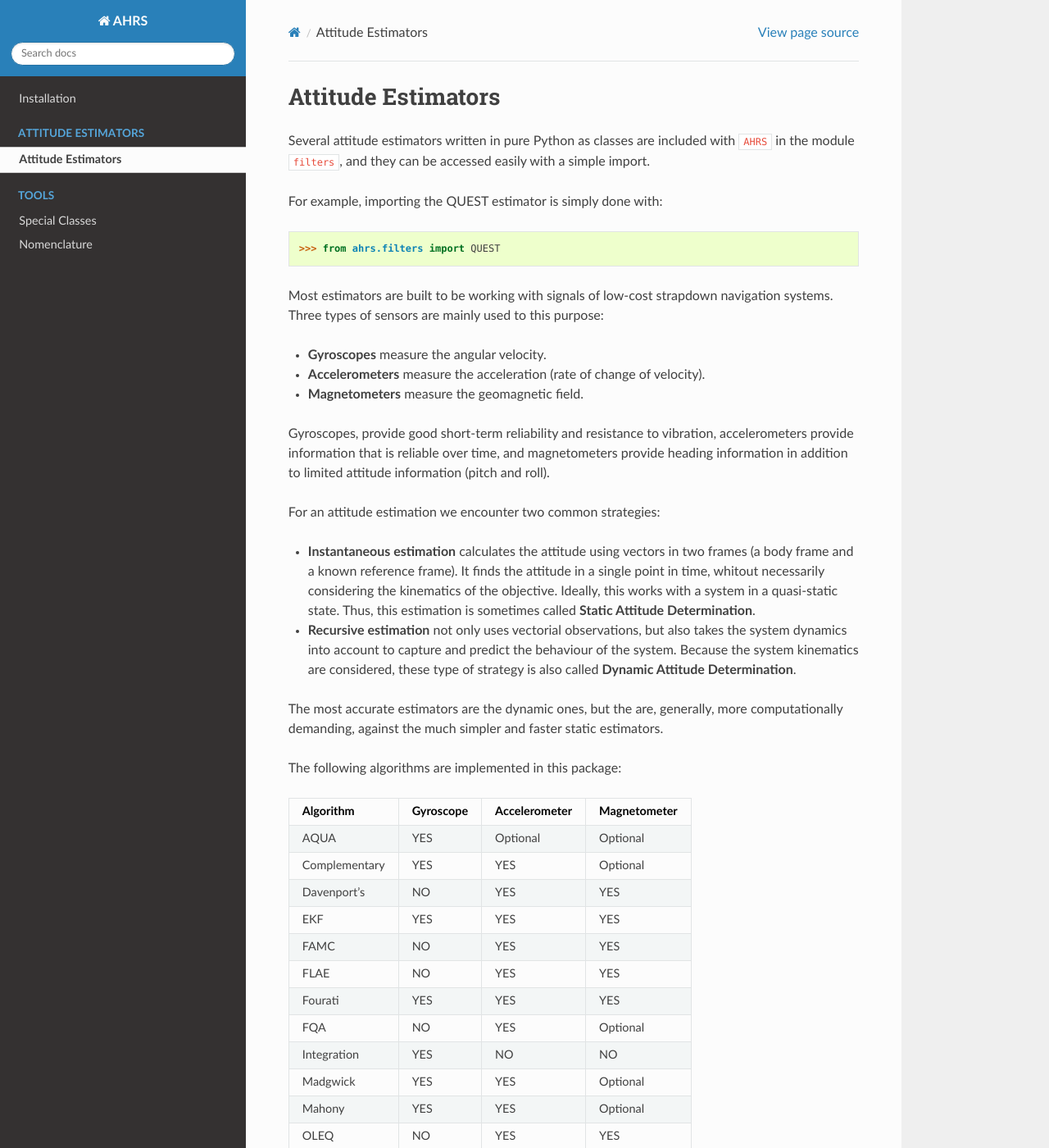
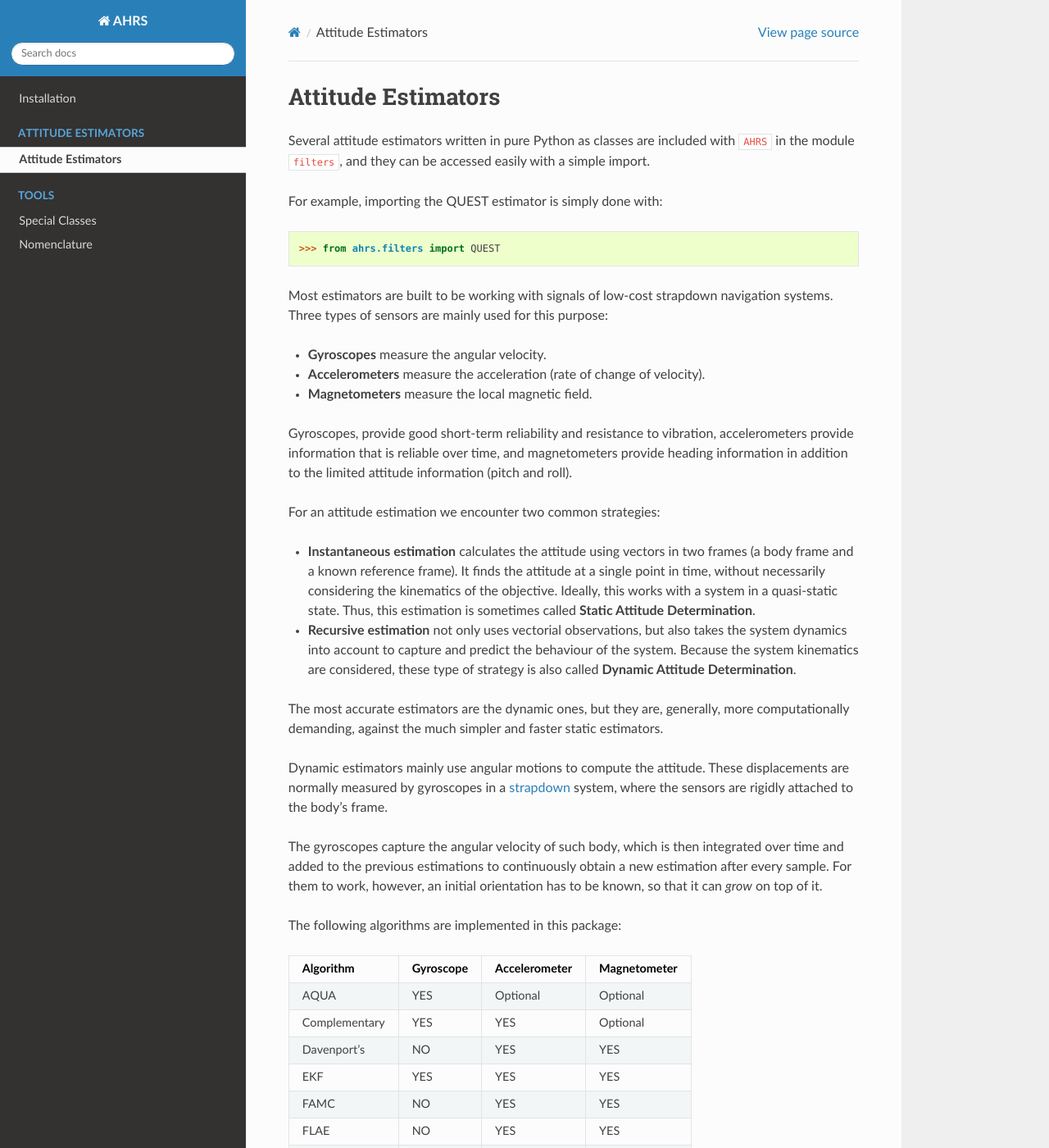
Before and after one commit to Mayitzin/ahrs, a Sphinx documentation site: the page built from docs/source/filters.rst, in a window 1280 px wide and 1400 px high. Shown: the whole window at 82% size. Built offline with Sphinx 7.4.7 and the Read the Docs theme 2.0.0, drawn with Linux system fonts in a browser that asks for light colours.

Commit message:
Add information about dynamic estimators.

```diff
--- a/docs/source/filters.rst
+++ b/docs/source/filters.rst
@@ -13,22 +13,22 @@ For example, importing the QUEST estimator is simply done with:
    >>> from ahrs.filters import QUEST
 
 Most estimators are built to be working with signals of low-cost strapdown
-navigation systems. Three types of sensors are mainly used to this purpose:
+navigation systems. Three types of sensors are mainly used for this purpose:
 
 - **Gyroscopes** measure the angular velocity.
 - **Accelerometers** measure the acceleration (rate of change of velocity).
-- **Magnetometers** measure the geomagnetic field.
+- **Magnetometers** measure the local magnetic field.
 
 Gyroscopes, provide good short-term reliability and resistance to vibration,
 accelerometers provide information that is reliable over time, and
-magnetometers provide heading information in addition to limited attitude
+magnetometers provide heading information in addition to the limited attitude
 information (pitch and roll).
 
 For an attitude estimation we encounter two common strategies:
 
 - **Instantaneous estimation** calculates the attitude using vectors in two
-  frames (a body frame and a known reference frame). It finds the attitude in a
-  single point in time, whitout necessarily considering the kinematics of the
+  frames (a body frame and a known reference frame). It finds the attitude at a
+  single point in time, without necessarily considering the kinematics of the
   objective. Ideally, this works with a system in a quasi-static state. Thus,
   this estimation is sometimes called **Static Attitude Determination**.
 - **Recursive estimation** not only uses vectorial observations, but also takes
@@ -36,9 +36,19 @@ For an attitude estimation we encounter two common strategies:
   system. Because the system kinematics are considered, these type of strategy
   is also called **Dynamic Attitude Determination**.
 
-The most accurate estimators are the dynamic ones, but the are, generally, more
-computationally demanding, against the much simpler and faster static
+The most accurate estimators are the dynamic ones, but they are, generally,
+more computationally demanding, against the much simpler and faster static
 estimators.
+
+Dynamic estimators mainly use angular motions to compute the attitude. These
+displacements are normally measured by gyroscopes in a
+`strapdown <https://en.wikipedia.org/wiki/Inertial_navigation_system#Strapdown_systems)>`_
+system, where the sensors are rigidly attached to the body's frame.
+
+The gyroscopes capture the angular velocity of such body, which is then
+integrated over time and added to the previous estimations to continuously
+obtain a new estimation after every sample. For them to work, however, an
+initial orientation has to be known, so that it can *grow* on top of it.
 
 The following algorithms are implemented in this package:
 
```
